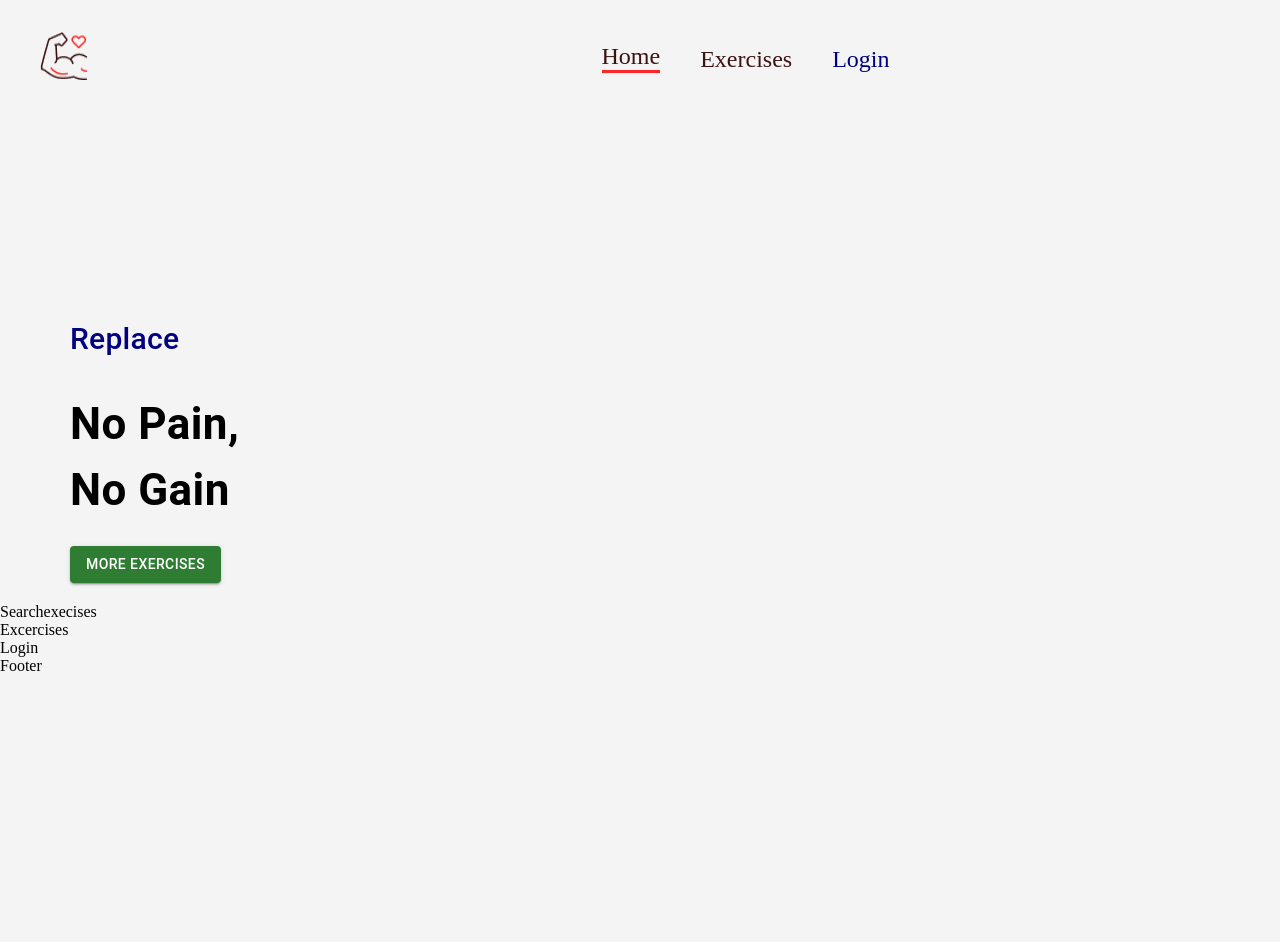
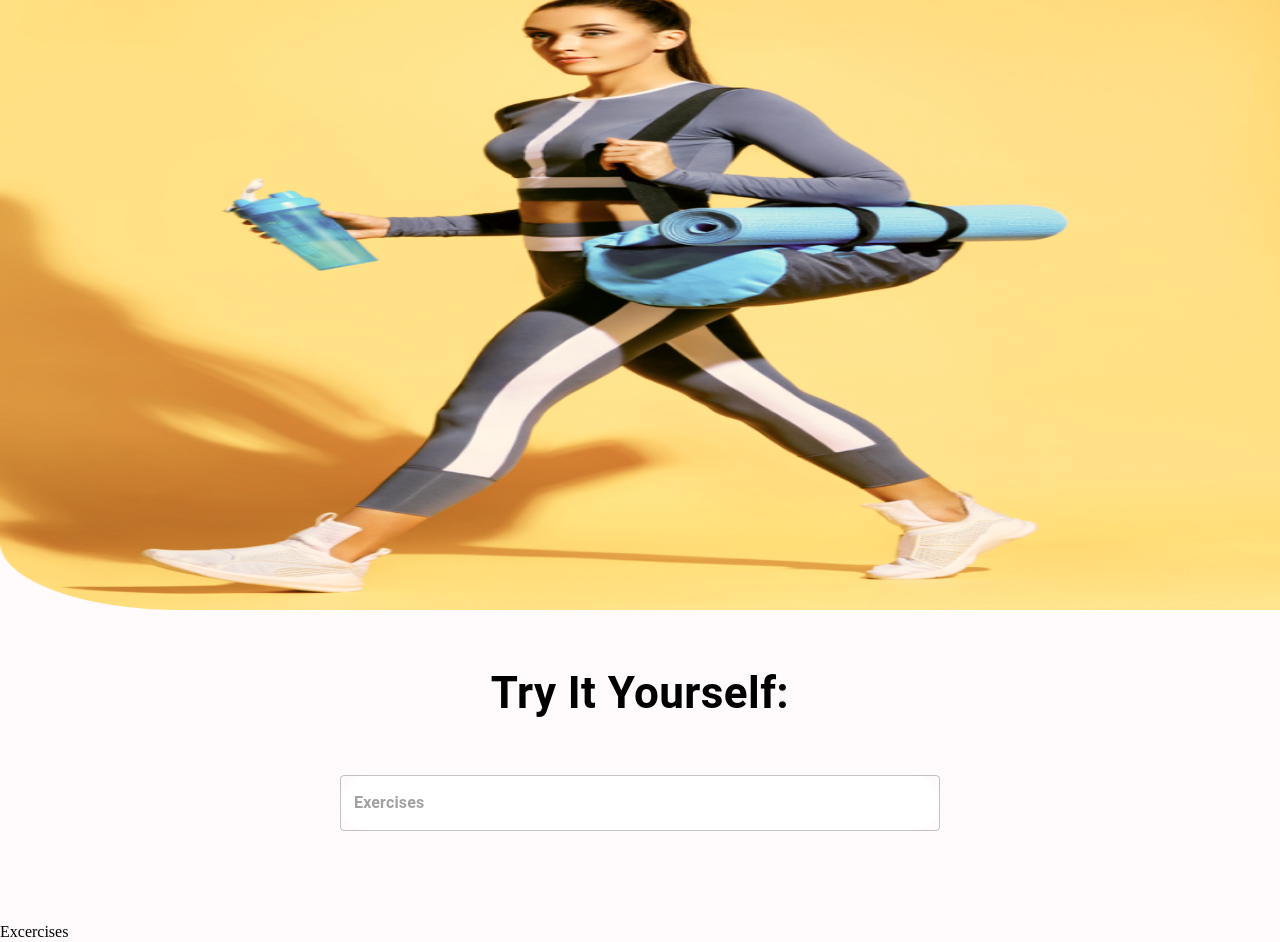
Before and after one commit to Otieno-derrick/Appworkout, a React (Create React App) app: page / in a window 1280 px wide. Shown: the top 942 px of the page. Before the commit the page ends 800 px from the top, so only its background shows below. Built offline with nearby package versions, Linux system fonts and the light colour scheme.

Commit message:
ading the search placeholder

```diff
--- a/src/App.css
+++ b/src/App.css
@@ -1,6 +1,6 @@
 body {
   font-family: 'Josefin Sans';
-  background-color: #f5f4f4;
+  background-color: #FFFAFB;
   text-transform: capitalize;
 }
 
@@ -8,6 +8,10 @@ body {
   padding: 0px;
   margin: 0px;
   box-sizing: border-box;
+
+}
+.nav{
+  z-index: 2;
 }
 
 ::-webkit-scrollbar {
@@ -55,12 +59,13 @@ body {
 
 .hero-banner-img {
   position: absolute;
-  right: 40px;
-  top: 0px;
-  width: 700px;
-  height: 500px;
+  right: 0px;
+  top: 300px;
+  width: 100vw;
+  height: 80vh;
   margin-top: -330px;
-
+  background-size: cover;
+background-repeat: no-repeat;
 }
 
 .exercise-card {
@@ -104,7 +109,6 @@ body {
   width: 387px;
   height: 381px;
   text-decoration: none;
-  color: #030335;
 }
 
 @media screen and (max-width:1200px) {
@@ -138,8 +142,6 @@ body {
 
 }
 
-
-
 @media screen and (max-width:400px) {
   .exercise-card {
     width: 280px;
--- a/src/components/HeroSection.js
+++ b/src/components/HeroSection.js
@@ -1,6 +1,6 @@
 import React from 'react';
 import { Box, Button, Stack, Typography} from '@mui/material';
-
+import heroImage from '../assets/images/banner.png';
 
 
 const HeroSection = () => {
@@ -17,6 +17,7 @@ const HeroSection = () => {
         No pain, <br/> no gain
       </Typography>
       <Button href='#exercises' variant='contained' color='success'> More Exercises</Button>
+      <img src={heroImage} alt=''  className='hero-banner-img'/>
     </Box>
   )
 }
--- a/src/components/Navbar.js
+++ b/src/components/Navbar.js
@@ -5,7 +5,7 @@ import { Stack } from '@mui/material';
 import Logo from '../assets/images/Logo.png';
 
 const Navbar = () => (
-<Stack direction="row" justifyContent="space-around" sx={{ gap: { sm: '123px', xs: '40px' }, mt: { sm: '32px', xs: '20px' }, justifyContent: 'none' }} px="20px">
+<Stack direction="row" justifyContent="space-around" sx={{ gap: { sm: '123px', xs: '40px' }, mt: { sm: '32px', xs: '20px' }, justifyContent: 'none' }} px="20px" className='nav'>
     <Link to="/">
       <img src={Logo} alt="logo" style={{ width: '48px', height: '48px', margin: '0px 20px' }} />
     </Link>
--- a/src/components/SearchExecises.js
+++ b/src/components/SearchExecises.js
@@ -1,8 +1,28 @@
-import React from 'react'
+import React, {useState, useEffect} from 'react' ;
+import {Box, Button, Stack, TextField, Typography} from "@mui/material";
+
+
+
+
 
 const Searchexecises = () => {
   return (
-    <div>Searchexecises</div>
+    <Stack alignItems={'center'} mt="37px" justifyContent="center" p="20px">
+      <Typography fontWeight={700} sx={{ fontSize: { lg: '44px', xs: '30px' } }} mb="49px" textAlign="center">
+        Try it yourself:
+       </Typography>
+       <Box position={'relative'} mb="72px">
+        <TextField
+        sx={{ input: { fontWeight: '700', border: 'none', borderRadius: '4px' }, width: { lg: '600px', xs: '350px' }, backgroundColor: '#fff', borderRadius: '40px' }}
+        value={''}
+        type={'text'}
+        onChange={(e) =>{} }
+        placeholder="Exercises"
+        height="76px"
+        />
+
+       </Box>
+    </Stack>
   )
 }
 
```
